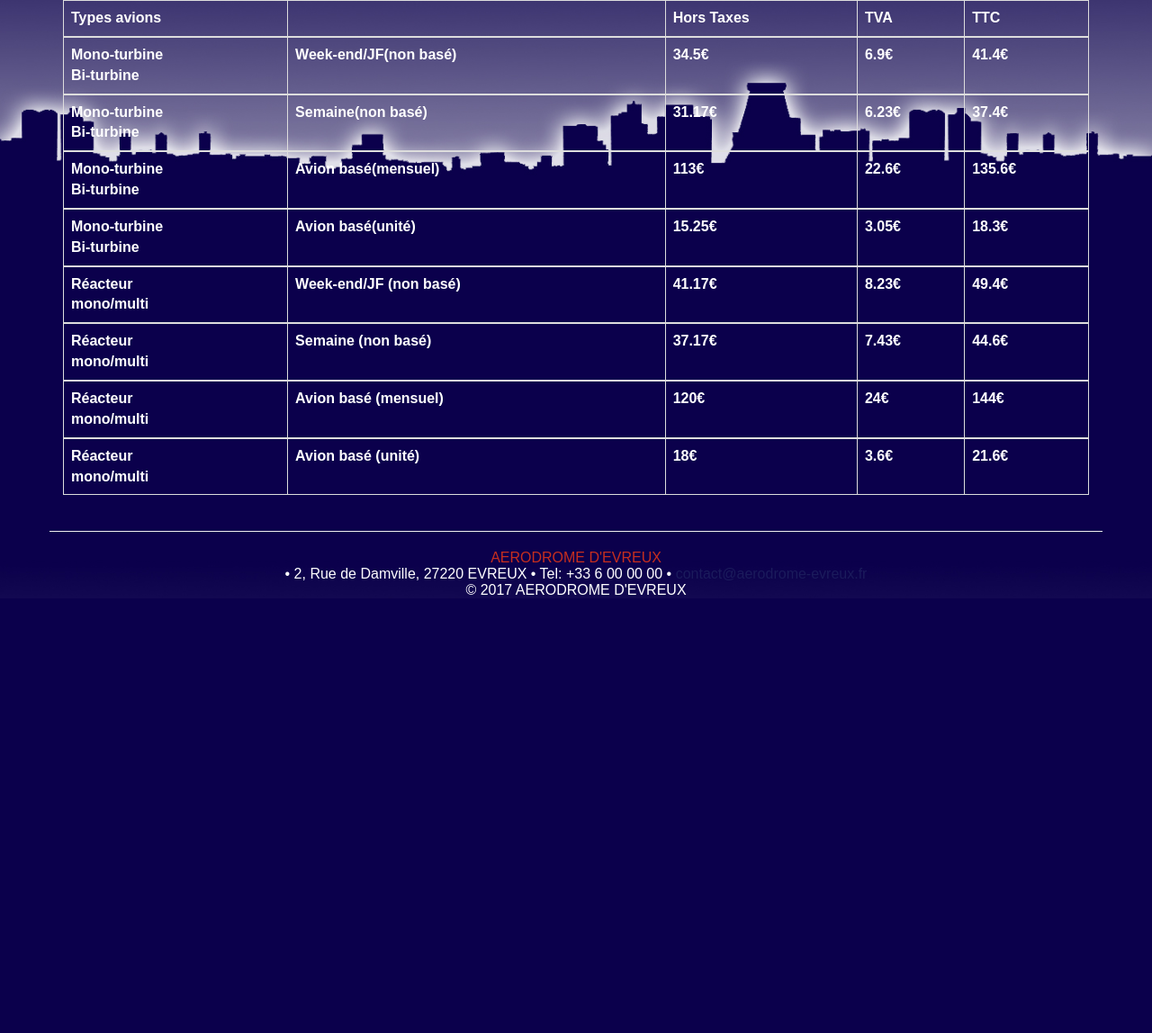
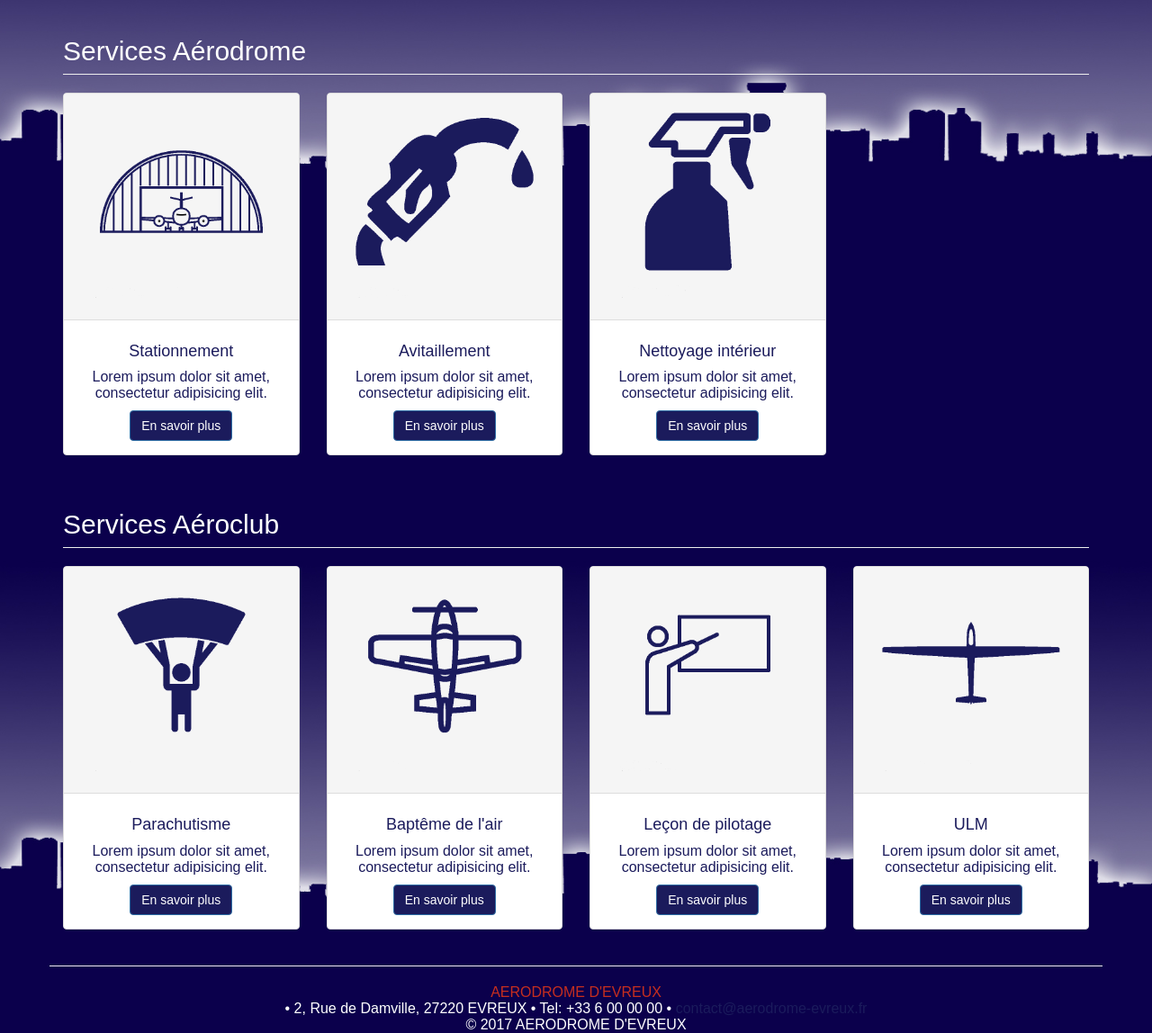
Before and after one commit to charafzellou/projectwebx, a PHP site: page /tarifs.php in a window 1280 px wide. Shown: the part 244-1392 px from the top of the page at 90% size. Before the commit the page ends 905 px from the top, so only its background shows below. Run offline with PHP 8.4, Linux system fonts and the light colour scheme; data comes from the database, SQL or seed files in the repository; lists and menus that the app fills with data are empty; some libraries are stand-ins or nearby versions; some web fonts are replaced.

```diff
--- a/css/main.css
+++ b/css/main.css
@@ -41,7 +41,10 @@ header
 	color: #1b1b5c;
 	font-size: 15px;
 }
-
+body
+{
+	background-color: white;
+}
 
 
 .menu {
--- a/inc/head.php
+++ b/inc/head.php
@@ -1,3 +1,4 @@
+<link rel="icon" type="image/png" href="img/logonoback.png">
 <title>AERODROME D'EVREUX - REJOINGEZ L'ELITE DE L'AVIATION</title>
 <link rel="stylesheet" type="text/css" href="css/main.css"/>
 <link href="css/bootstrap.css" rel="stylesheet">
--- a/tarifs.php
+++ b/tarifs.php
@@ -13,64 +13,105 @@
 				require_once('inc/header.php');
 			?>
 		</header>
+		<div class="row services">
+            <div class="col-lg-12">
+                <h2 class="page-header">Services Aérodrome</h2>
+            </div>
+            <div class="col-md-3 col-sm-8">
+                <div class="panel panel-default text-center">
+                    <div class="panel-heading">
+						<img src="img/hangar.png" style="width: 100%;">
+                    </div>
+                    <div class="panel-body">
+                        <h4>Stationnement</h4>
+                        <p>Lorem ipsum dolor sit amet, consectetur adipisicing elit.</p>
+                        <a href="#" class="btn btn-primary">En savoir plus</a>
+                    </div>
+                </div>
+            </div>
 
-		<div class="content">
-		<div class="post">
-			<?php
-				require_once('inc/connection.php');
-			?>
-			<table class="table table-bordered table-inverse">
-				<thead>
-				<tr>
-					<th>
-						Types avions
-					</th>
-					<th>
-					</th>
-					<th>
-						Hors Taxes
-					</th>
-					<th>
-						TVA
-					</th>
-					<th>
-						TTC
-					</th>
+            <div class="col-md-3 col-sm-8">
+                <div class="panel panel-default text-center">
+                    <div class="panel-heading">
+						<img src="img/pump.png" style="width: 100%;">
+                    </div>
+                    <div class="panel-body">
+                        <h4>Avitaillement</h4>
+                        <p>Lorem ipsum dolor sit amet, consectetur adipisicing elit.</p>
+                        <a href="#" class="btn btn-primary">En savoir plus</a>
+                    </div>
+                </div>
+            </div>
 
-				</tr>
-				</thead>
-				<?php
-				$reponse = $bdd->query('SELECT * FROM redevanceAtterrissage');;
+            <div class="col-md-3 col-sm-8">
+                <div class="panel panel-default text-center">
+                    <div class="panel-heading">
+                        <img src="img/cleanning.png" style="width: 100%;">
+                    </div>
+                    <div class="panel-body">
+                        <h4>Nettoyage intérieur</h4>
+                        <p>Lorem ipsum dolor sit amet, consectetur adipisicing elit.</p>
+                        <a href="#" class="btn btn-primary">En savoir plus</a>
+                    </div>
+                </div>
+			</div>
 
-				while ($donnees = $reponse->fetch())
-				{
-					echo '
-						<tbody>
-						<tr>
 
-						<th>'
-							.$donnees['TypesAvions'].'
-						</th>
-						<th>'
-							.$donnees['TypesAbonnement'].'
-						</th>
-						<th>'
-							.$donnees['HorsTaxes'].'€
-						</th>
-						<th>'
-							.$donnees['TVA'].'€
-						</th>
-						<th>'
-							.$donnees['TTC'].'€
-						</th>
+			<div class="col-lg-12">
+                <h2 class="page-header">Services Aéroclub</h2>
+            </div>
+            <div class="col-md-3 col-sm-8">
+                <div class="panel panel-default text-center">
+                    <div class="panel-heading">
+						<img src="img/skydiving.png" style="width: 100%;">
+                    </div>
+                    <div class="panel-body">
+                        <h4>Parachutisme</h4>
+                        <p>Lorem ipsum dolor sit amet, consectetur adipisicing elit.</p>
+                        <a href="#" class="btn btn-primary">En savoir plus</a>
+                    </div>
+                </div>
+            </div>
 
-					</tr>
-					</tbody>';
-				}
-				$reponse->closeCursor();
-				?>
-			</table>
-		</div>
+            <div class="col-md-3 col-sm-8">
+                <div class="panel panel-default text-center">
+                    <div class="panel-heading">
+						<img src="img/cessna.png" style="width: 100%;">
+                    </div>
+                    <div class="panel-body">
+                        <h4>Baptême de l'air</h4>
+                        <p>Lorem ipsum dolor sit amet, consectetur adipisicing elit.</p>
+                        <a href="#" class="btn btn-primary">En savoir plus</a>
+                    </div>
+                </div>
+            </div>
+
+            <div class="col-md-3 col-sm-8">
+                <div class="panel panel-default text-center">
+                    <div class="panel-heading">
+                        <img src="img/lesson.png" style="width: 100%;">
+                    </div>
+                    <div class="panel-body">
+                        <h4>Leçon de pilotage</h4>
+                        <p>Lorem ipsum dolor sit amet, consectetur adipisicing elit.</p>
+                        <a href="#" class="btn btn-primary">En savoir plus</a>
+                    </div>
+                </div>
+            </div>
+
+             <div class="col-md-3 col-sm-8">
+                <div class="panel panel-default text-center">
+                    <div class="panel-heading">
+                        <img src="img/glider.png" style="width: 100%;">
+                    </div>
+                    <div class="panel-body">
+                        <h4>ULM</h4>
+                        <p>Lorem ipsum dolor sit amet, consectetur adipisicing elit.</p>
+                        <a href="#" class="btn btn-primary">En savoir plus</a>
+                    </div>
+                </div>
+            </div>
+        </div>
 
 		<footer class="row">
 			<?php
```
Also changed, not shown: login.php (added, +67 -0 lines), register.php (added, +121 -0 lines), services.php (+7 -7 lines), 1 other file.
